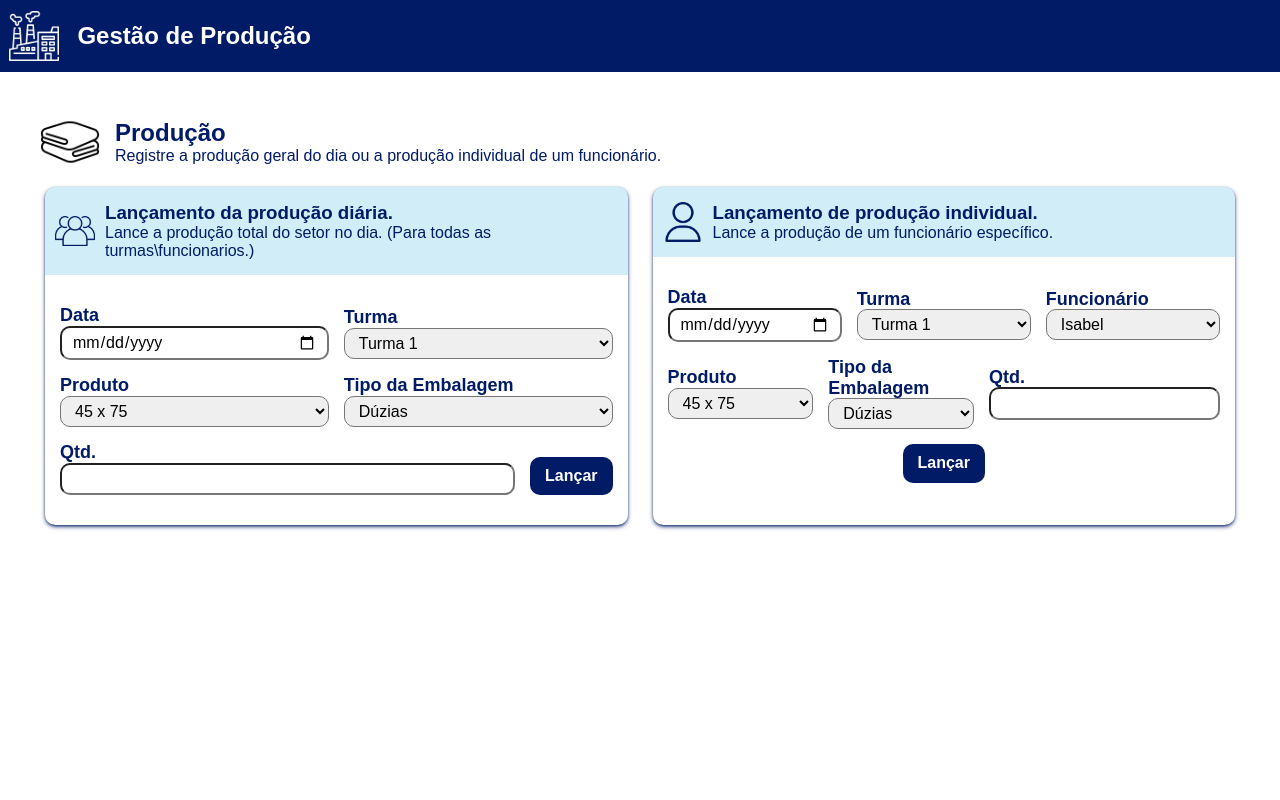
After one commit to AyslanMont/protex, a Flask app: page /dobrado-producao in a window 1280 px wide. The commit adds this page. Run offline with Flask 3, Linux system fonts and the light colour scheme.

Commit message:
style: Finalizando formulario de produção

```diff
--- a/app.py
+++ b/app.py
@@ -2,14 +2,19 @@ from flask import Flask, render_template
 
 app = Flask(__name__)
 
-@app.route("/home")
-def home():
-    return render_template("home.html")
+@app.route("/inicio")
+def inicio():
+    return render_template("inicio.html")
 
 @app.route("/dobrado")
 def dobrado():
     return render_template("dobrado.html")
 
+
+@app.route("/dobrado-producao")
+def dobrado_producao():
+    return render_template("dobrado_producao.html")
+
 @app.route("/estampa")
 def estampa():
     return render_template("estampa.html")
--- /dev/null
+++ b/static/styles/dobrado_producao.css
@@ -0,0 +1,115 @@
+main {
+    flex: 90;
+    display: flex;
+    flex-direction: column;
+    padding: 40px;
+    gap: 10px;
+}
+
+main .apresentacao {
+    flex: 10;
+    display: flex;
+    align-items: center;
+    gap: 15px;
+    color: var(--azul_primario);
+}
+
+main .apresentacao div {
+    display: flex;
+    flex-direction: column;
+}
+
+main .apresentacao div * {
+    margin: 0;
+}
+
+main .apresentacao img{
+    height: 60px;
+}
+
+main .formularios {
+    flex: 35;
+    padding: 5px;
+    display: flex;
+    gap: 25px;
+    justify-content: center;
+}
+
+main .formularios .formulario-geral {
+    flex: 40;
+    border-radius: 10px;
+    box-shadow: var(--azul_primario) 0px 2px 5px -1px, var(--azul_primario) 0px 1px 3px -1px;
+}
+
+main .formularios .cabecalho {
+    display: flex;
+    gap: 10px;
+    align-items: center;
+    color: var(--azul_primario);
+    background-color:rgba(5, 155, 215, 0.186);
+    border-radius: 10px 10px 0 0;
+    padding: 15px 10px;
+}
+
+main .formularios .cabecalho img {
+    height: 40px;
+}
+
+main .formularios .cabecalho div {
+    display: flex;
+    flex-direction: column;
+}
+
+main .formularios .cabecalho div * {
+    margin: 0;
+}
+
+main .formularios form {
+    padding: 30px 15px;
+    display: flex;
+    justify-content: center;
+    align-items: center;
+    gap: 15px;
+    color: var(--azul_primario);
+    flex-wrap: wrap;
+}
+
+main .formularios form .valores {
+    flex: 1 1 200px;
+    display: flex;
+    flex-direction: column;
+}
+
+main .formularios form .valores-individual {
+    flex: 1 1 120px;
+    display: flex;
+    flex-direction: column;
+}
+
+main .formularios form label {
+    font-size: large;
+    font-weight: 600;
+}
+
+main .formularios form input, select {
+    padding: 5px 10px;
+    border-radius: 10px;
+}
+
+main .formularios form .botao {
+    background-color: var(--azul_primario);
+    color: #fff;
+    font-weight: bold;
+    border: none;
+    padding: 10px 15px;
+    align-self: self-end;
+    border-radius: 10px;
+}
+
+main .formularios form .botao:hover {
+    transform: scale(1.1);
+}
+
+main .lista {
+    flex: 55;
+}
--- /dev/null
+++ b/templates/dobrado_producao.html
@@ -0,0 +1,121 @@
+{% extends "base_logado.html" %} {% block title %}
+<title>Produção do setor Dobrado</title>
+{% endblock%} {% block styles %}
+<link rel="stylesheet" href="static\styles\dobrado_producao.css" />
+{% endblock %} {% block content %}
+<main>
+  <sectio class="apresentacao">
+    <img src="\static\icons\pano_prato_preto.png" alt="" />
+    <div>
+      <h2>Produção</h2>
+      <p>
+        Registre a produção geral do dia ou a produção individual de um
+        funcionário.
+      </p>
+    </div>
+  </sectio>
+  <section class="formularios">
+    <div class="formulario-geral">
+      <div class="cabecalho">
+        <img src="\static\icons\funcionarios.png" alt="" />
+        <div>
+          <h3>Lançamento da produção diária.</h3>
+          <p>
+            Lance a produção total do setor no dia. (Para todas as
+            turmas\funcionarios.)
+          </p>
+        </div>
+      </div>
+      <form action="">
+        <div class="valores">
+          <label for="">Data </label>
+          <input type="date" />
+        </div>
+        <div class="valores">
+          <label for="">Turma </label>
+          <select name="" id="">
+            <option value="">Turma 1</option>
+            <option value="">Turma 2</option>
+          </select>
+        </div>
+        <div class="valores">
+          <label for="">Produto</label>
+          <select name="" id="">
+            <option value="">45 x 75</option>
+            <option value="">44 x 70</option>
+          </select>
+        </div>
+        <div class="valores">
+          <label for="">Tipo da Embalagem</label>
+          <select name="" id="">
+            <option value="">Dúzias</option>
+            <option value="">Dezenas</option>
+          </select>
+        </div>
+
+        <div class="valores">
+          <label> Qtd.</label>
+          <input type="number" />
+        </div>
+
+        <button type="submit" class="botao">Lançar</button>
+      </form>
+    </div>
+
+
+    <div class="formulario-geral">
+      <div class="cabecalho">
+        <img src="\static\icons\funcionario.png" alt="" />
+        <div>
+          <h3>Lançamento de produção individual.</h3>
+          <p>
+            Lance a produção de um funcionário específico.
+          </p>
+        </div>
+      </div>
+      <form action="">
+        <div class="valores-individual">
+          <label for="">Data </label>
+          <input type="date" />
+        </div>
+        <div class="valores-individual">
+          <label for="">Turma </label>
+          <select name="" id="">
+            <option value="">Turma 1</option>
+            <option value="">Turma 2</option>
+          </select>
+        </div>
+        <div class="valores-individual">
+          <label for="">Funcionário</label>
+          <select name="" id="">
+            <option value="">Isabel</option>
+            <option value="">Elias</option>
+          </select>
+        </div>
+        <div class="valores-individual">
+          <label for="">Produto</label>
+          <select name="" id="">
+            <option value="">45 x 75</option>
+            <option value="">44 x 70</option>
+          </select>
+        </div>
+        <div class="valores-individual">
+          <label for="">Tipo da Embalagem</label>
+          <select name="" id="">
+            <option value="">Dúzias</option>
+            <option value="">Dezenas</option>
+          </select>
+        </div>
+
+        <div class="valores-individual">
+          <label> Qtd.</label>
+          <input type="number" />
+        </div>
+
+        <button type="submit" class="botao">Lançar</button>
+      </form>
+    </div>
+  </section>
+  <section class="lista"></section>
+</main>
+{% endblock %}
--- a/templates/home.html
+++ b/templates/inicio.html
@@ -7,7 +7,7 @@
 {% endblock%}
 
 {% block styles %}
-      <link rel="stylesheet" href="static\styles\home.css">
+      <link rel="stylesheet" href="static\styles\inicio.css">
 {% endblock %}
 
 {% block content %}
```
Also changed, not shown: static/icons/funcionario.png (added), static/styles/inicio.css (renamed from static/styles/home.css).
